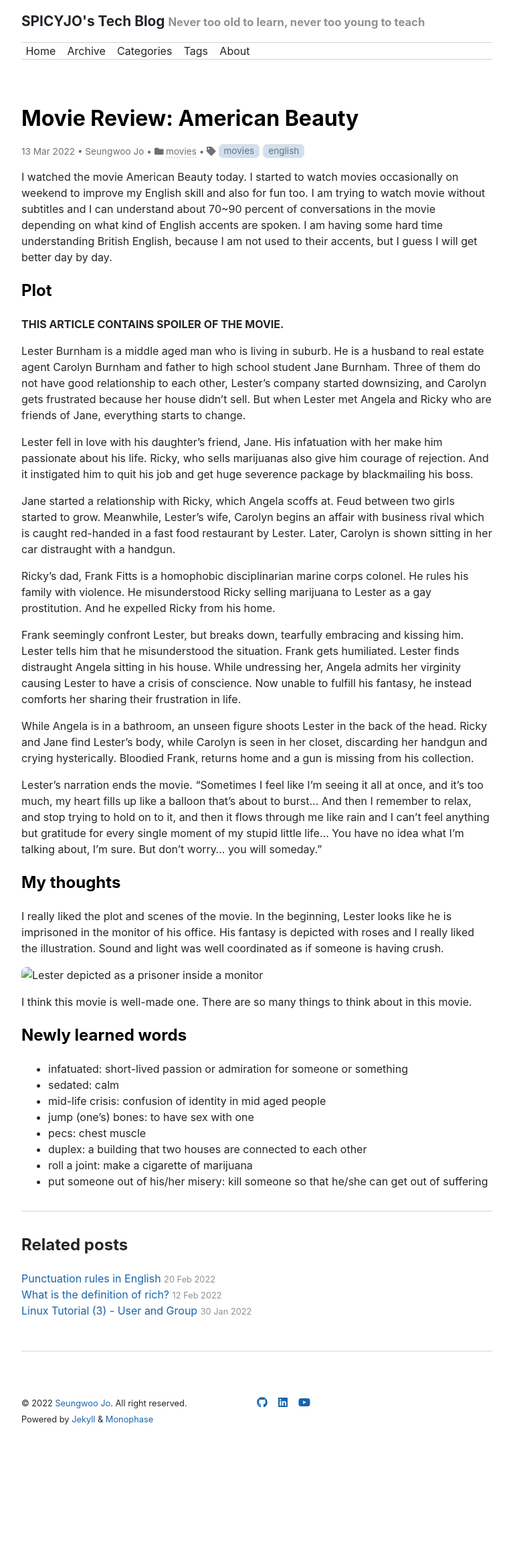
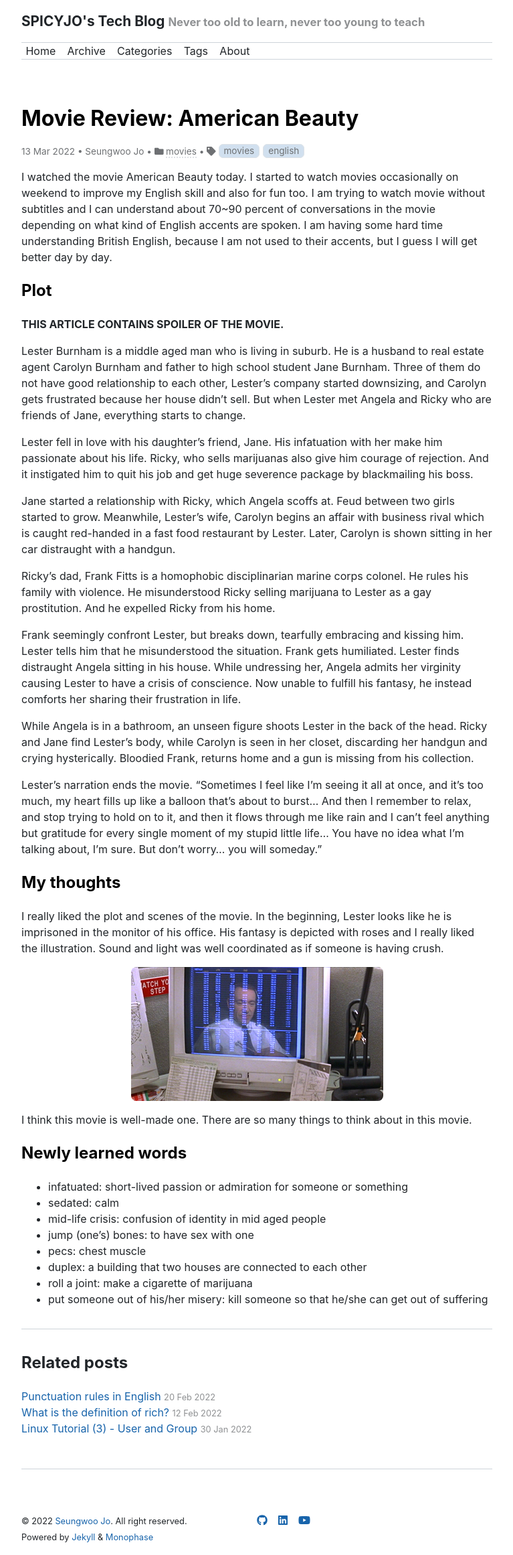
Before and after one commit to SPICYJO/spicyjo.github.io, a Jekyll site: the page built from _posts/movies/2022-03-13-movie-review-american-beauty.md, in a window 1280 px wide. Shown: the whole page at 67% size, without its empty margins (256-1023 px from the left). Built offline with Jekyll 4.4.1, drawn with Linux system fonts in a browser that asks for light colours; nearby versions of some CDN libraries; comment, search, counter and statistics services are not loaded; before the commit the page ends 2146 px from its top, so only the background shows below that.

Commit message:
Fix image link

```diff
--- a/Gemfile
+++ b/Gemfile
@@ -10,3 +10,4 @@ group :jekyll_plugins do
   gem 'jekyll-sitemap'
   gem "kramdown-parser-gfm", "~> 1.1"
 end
+gem "webrick", "~> 1.7"
--- a/_posts/movies/2022-03-13-movie-review-american-beauty.md
+++ b/_posts/movies/2022-03-13-movie-review-american-beauty.md
@@ -36,7 +36,7 @@ Lester's narration ends the movie. "Sometimes I feel like I'm seeing it all at o
 
 I really liked the plot and scenes of the movie. In the beginning, Lester looks like he is imprisoned in the monitor of his office. His fantasy is depicted with roses and I really liked the illustration. Sound and light was well coordinated as if someone is having crush.
 
-![Lester depicted as a prisoner inside a monitor](assets/american-beauty-jail-cell.png)
+![Lester depicted as a prisoner inside a monitor](/assets/images/american-beauty-jail-cell.png){:style="display:block; margin-left:auto; margin-right:auto"}
 
 I think this movie is well-made one. There are so many things to think about in this movie.
 
```
